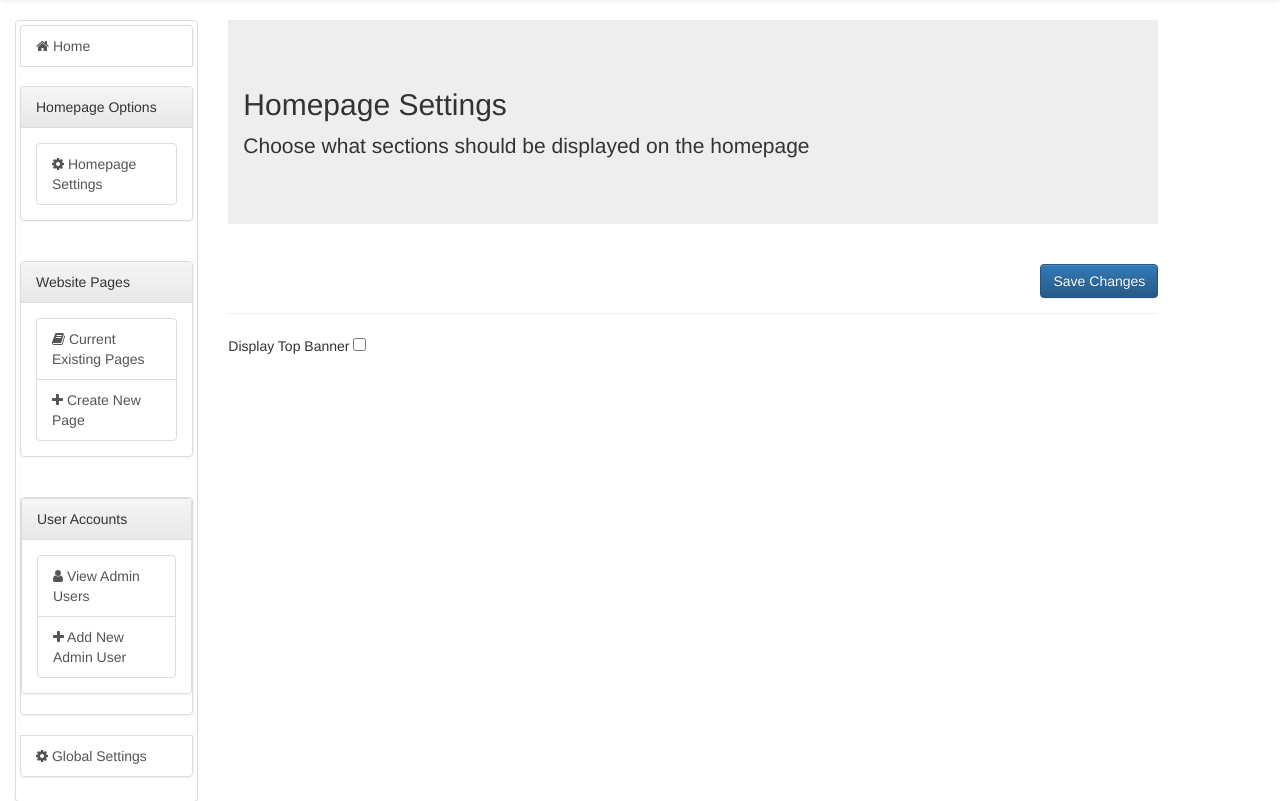
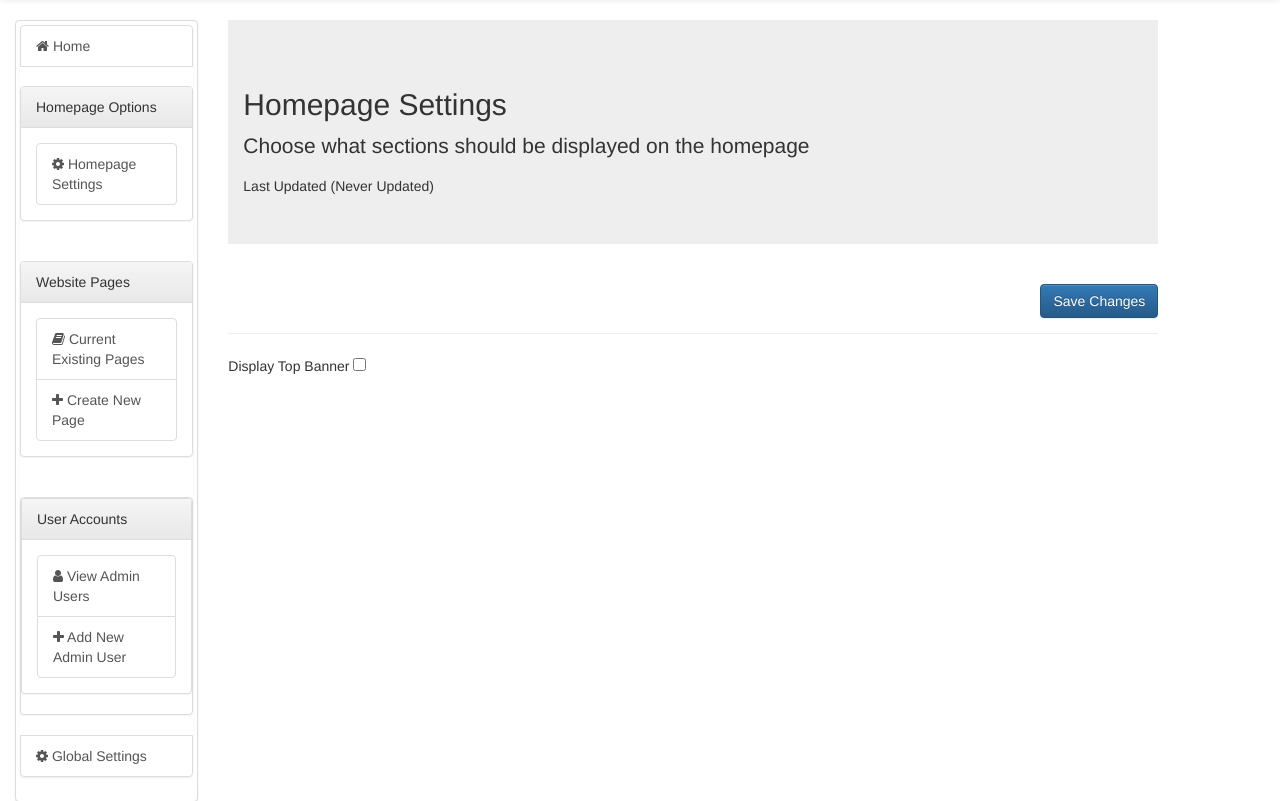
Before and after one commit to JamesFNGibbons/BCS-CMS, a PHP site: page /admin/homepage-settings.php in a window 1280 px wide. Shown: the part 52-853 px from the top of the page. Run offline with PHP 8.4, Linux system fonts and the light colour scheme; the visitor is signed in with stand-in values (Sample User, id 1); data that the repository does not hold is empty.

Commit message:
Added last updated to homepage settings.

```diff
--- a/admin/homepage-settings.php
+++ b/admin/homepage-settings.php
@@ -4,6 +4,12 @@
   require_once "html/partials/header.php";
   require_once "html/partials/sidebar.php";
   require_login();
+
+  // Get the last time the homepage was updats
+  $last_updated = Settings::get('homepage-last-updated');
+  if(empty($last_updated)){
+    $last_updated = 'Never Updated';
+  }
 
   // Check if we need to update any settings
   if(isset($_POST['action']) && $_POST['action'] == 'update'){
@@ -41,6 +47,7 @@
       }
 
       Settings::set("display-homepage-section-$value_name", $value_value);
+      Settings::set("homepage-last-updated", date());
       header('Location: homepage-settings.php');
     }
   }
--- a/admin/html/homepage-settings.php
+++ b/admin/html/homepage-settings.php
@@ -3,6 +3,7 @@
     <div class='container'>
       <h2>Homepage Settings</h2>
       <p>Choose what sections should be displayed on the homepage</p>
+      <span>Last Updated (<?php print $last_updated; ?>)</span>
     </div>
   </div>
   <form method='post'>
```
